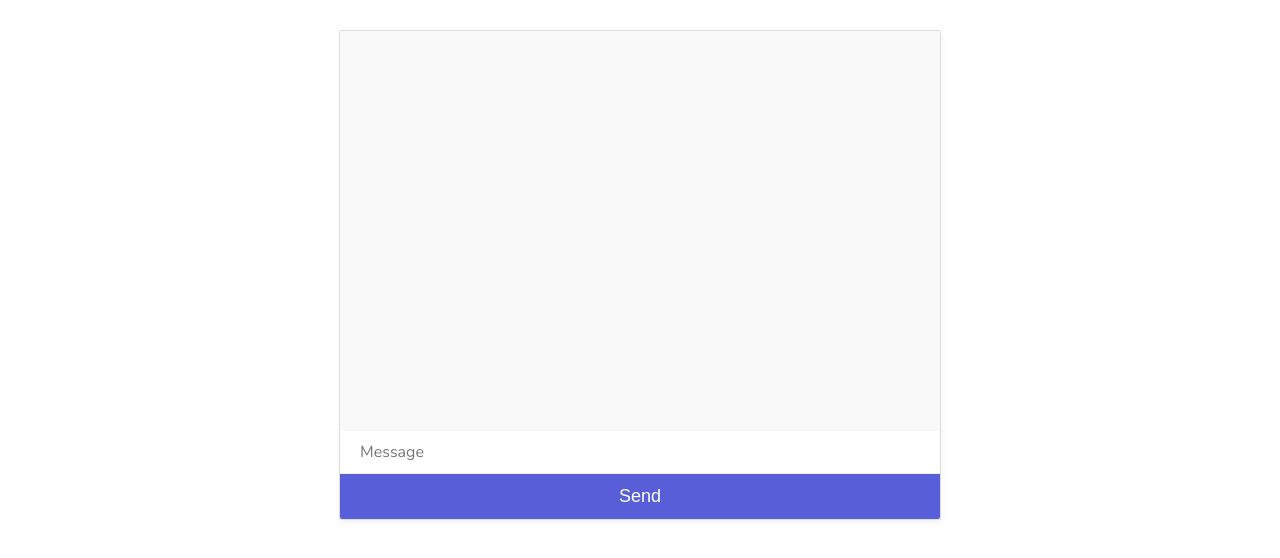
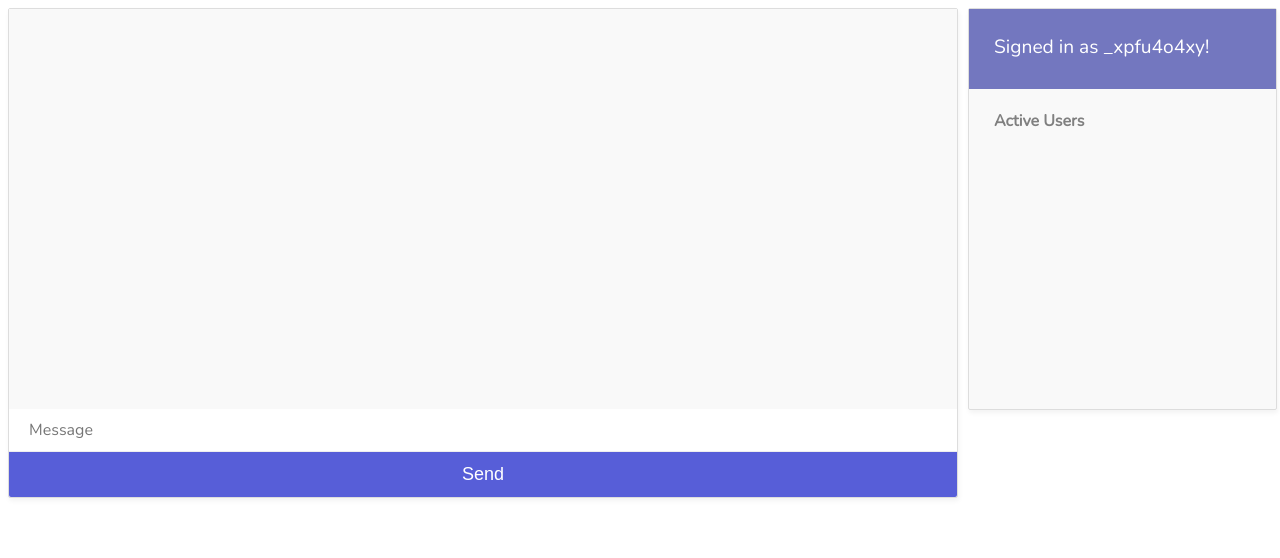
Before and after one commit to drewedward/chat-application, a website: page public/index.html in a window 1280 px wide. Drawn offline with nearby package versions, Linux system fonts and the light colour scheme; no server answers.

Commit message:
Added active users list into user interface

```diff
--- a/index.js
+++ b/index.js
@@ -35,7 +35,7 @@ io.on('connection', function(clientSocket){
         console.log(activeUsers);
         console.log('registered ' + data.userName + ' to socket id ' + clientSocket.id);
 
-        clientSocket.broadcast.emit('connectedUser', { userName: data.userName, activeUsers: activeUsers });
+        io.sockets.emit('connectedUser', { userName: data.userName, activeUsers: activeUsers });
     })
 
     // registers the new socket for 'disconnect' subject
--- a/public/chat.js
+++ b/public/chat.js
@@ -1,8 +1,6 @@
 //TODOS: Create event to end typing message if user deletes their message
 
-//TODOS: Create Active Members panel
-
-//TODOS: Create Current User panel
+//TODOS: Create event to handle multiple people typing at once
 
 //TODOS: Persist messages for clients logging into chat session
 
@@ -12,7 +10,11 @@ var userName = '_' + Math.random().toString(36).substr(2, 9);
 var message = document.getElementById('message'),
     btn = document.getElementById('send'),
     output = document.getElementById('output'),
-    feedback = document.getElementById('feedback');
+    feedback = document.getElementById('feedback'),
+    currentUserMessage = document.getElementById('current-user-message'),
+    activeUsersList = document.getElementById('active-users-list');
+
+currentUserMessage.innerText = 'Signed in as ' + userName + '!';
 
 // Make connection and create a socket unique to client
 // We have io library due to CDN reference in index.html
@@ -27,7 +29,6 @@ socket.emit('connectedUser', {
 
 // Emit events based on user input
 btn.addEventListener('click', function(){
-    console.log('sending chat message for ' + socket.id);
     // arg 1: name of variable that we are sending
     // arg 2: the data we are sending
     socket.emit('chat', {
@@ -53,8 +54,6 @@ message.addEventListener('keypress', function(){
 // Listen for events for client's socket
 // chat handler
 socket.on('chat', function(data){
-    console.log('receiving chat message from ' + data.userName);
-
     feedback.innerHTML = '';
 
     var chatContainerSettings = function(){
@@ -79,12 +78,23 @@ socket.on('typing', function(data){
 
 // connected user handler
 socket.on('connectedUser', function(data){
-    console.log(data.activeUsers);
     output.innerHTML += '<p class="chat-new-user"><em>' + data.userName + ' has joined the chat</em></p>';
+    updateActiveUsersList(data.activeUsers);
 });
 
 // disconnect handler
 socket.on('disconnectedUser', function(data){
-    console.log(data.activeUsers);
     output.innerHTML += '<p class="chat-new-user"><em>' + data.disconnectedUserName + ' has left the chat</em></p>';
+    updateActiveUsersList(data.activeUsers);
 });
+
+updateActiveUsersList = function(activeUsers){
+    activeUsersList.innerHTML = '';
+
+    for(var i = 0; i < activeUsers.length; i++){
+        var li = document.createElement('li');
+        li.innerHTML += activeUsers[i] + '<span class="dot"></span>';
+
+        activeUsersList.appendChild(li);
+    }
+}
--- a/public/index.html
+++ b/public/index.html
@@ -8,7 +8,15 @@
         <link href="./styles.css" rel="stylesheet">
     </head>
     <body>
-        <div id="current-user"></div>
+        <div id="sidebar">
+            <div id="current-user">
+                <div id="current-user-message"></div>
+            </div>
+            <div id="active-users">
+                <h1>Active Users</h1>
+                <ul id="active-users-list"></ul>
+            </div>
+        </div>
         <div id="chat">
             <div id="chat-window">
                 <div id="output"></div>
@@ -17,7 +25,6 @@
             <input id="message" type="text" placeholder="Message">
             <button id="send">Send</button>
         </div>
-        <div id="active-members"></div>
-        <!-- <script src="./chat.js"></script> -->
+        <script src="./chat.js"></script>
     </body>
 </html>
--- a/public/styles.css
+++ b/public/styles.css
@@ -2,15 +2,57 @@ body{
     font-family: 'Nunito';
 }
 
-h2{
-    font-size: 18px;
-    padding: 10px 20px;
-    color: #575ed8;
+#sidebar{
+    position: fixed;
+    margin-left: 75%;
+    width: 24%;
+    height: 400px;
+
+    border: 1px solid #ddd;
+    box-shadow: 1px 3px 5px rgba(0,0,0,0.05);
+    border-radius: 2px;
+    background-color:#f9f9f9;
+}
+
+#current-user{
+    height: 20%;
+    background-color: #7377bf;
+    color: #fff;
+    font-size: larger;
+}
+
+#current-user-message{
+    padding: 25 0 25 25;
+}
+
+#active-users {
+    padding: 10 0 25 25;
+}
+
+#active-users ul{
+    list-style: none;
+    padding-left: 0;
+}
+#active-users ul li{
+    padding: 10px;
+}
+
+#active-users h1{
+    font-size: medium;
+    color: grey;
+}
+
+.dot{
+    height: 10px;
+    width: 10px;
+    background-color: #87db74;
+    border-radius: 50%;
+    display: inline-block;
 }
 
 #chat{
-    max-width: 600px;
-    margin: 30px auto;
+    width: 75%;
+
     border: 1px solid #ddd;
     box-shadow: 1px 3px 5px rgba(0,0,0,0.05);
     border-radius: 2px;
```
